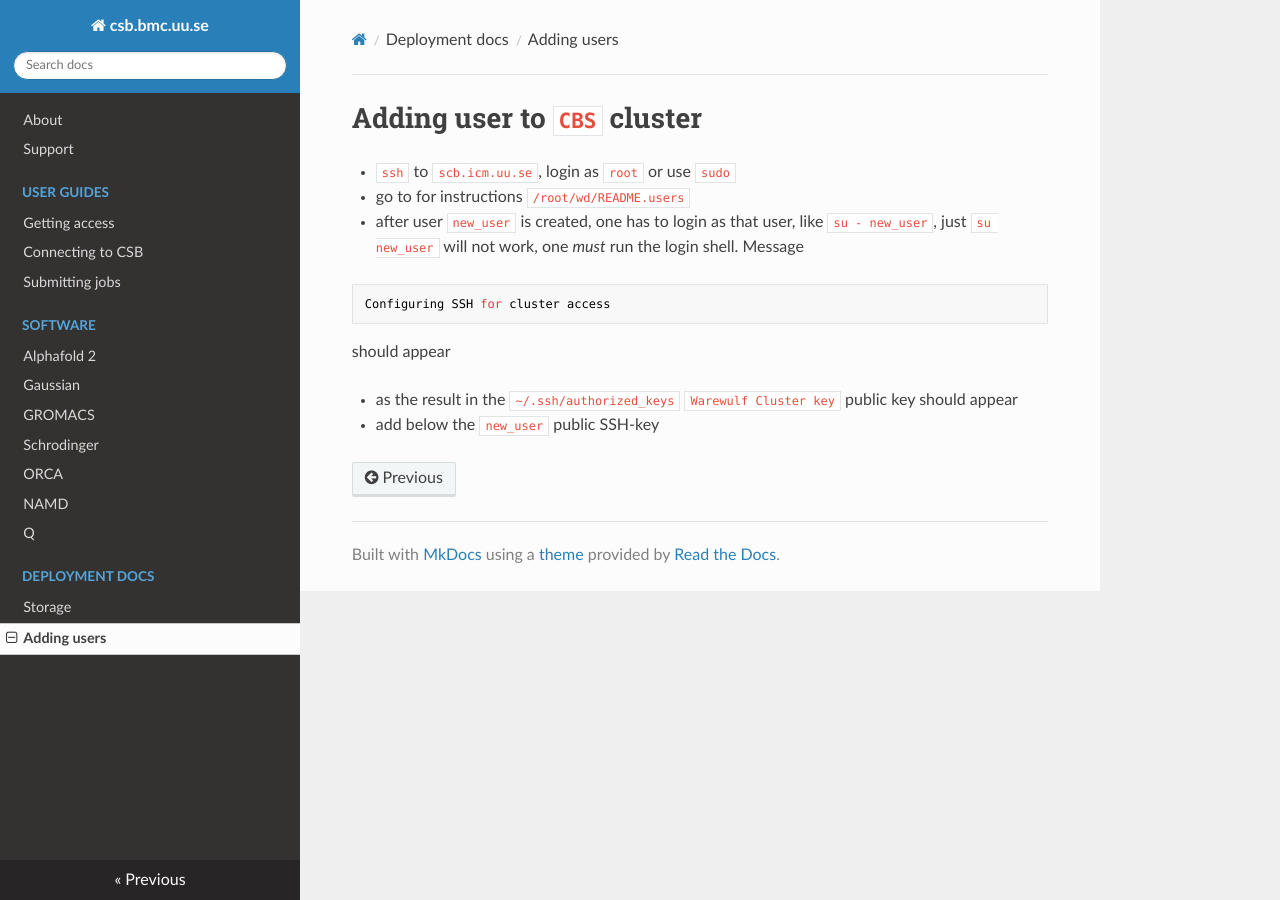
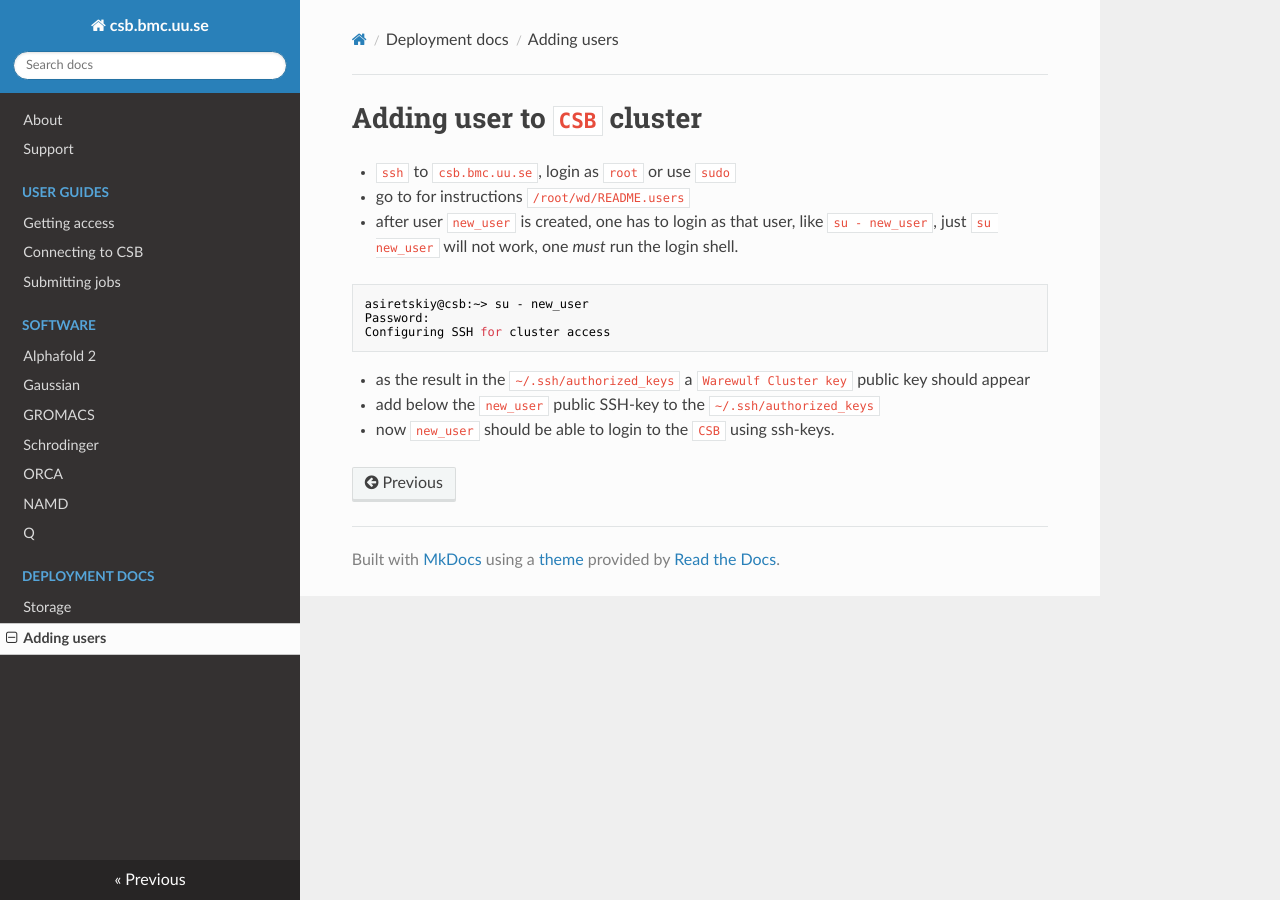
Before and after one commit to raalesir/csb_tech_docs, an MkDocs documentation site: the page built from docs/add_user.md, in a window 1280 px wide. Built offline with MkDocs 1.6.1, drawn with Linux system fonts in a browser that asks for light colours; nearby versions of some CDN libraries.

Commit message:
text edits

````diff
--- a/docs/add_user.md
+++ b/docs/add_user.md
@@ -1,14 +1,16 @@
-# Adding user to `CBS` cluster
+# Adding user to `CSB` cluster
 
-- `ssh` to `scb.icm.uu.se`, login as `root` or use `sudo`
+- `ssh` to `csb.bmc.uu.se`, login as `root` or use `sudo`
 - go to for instructions `/root/wd/README.users`
 - after user `new_user` is created, one has to login as that user, like `su - new_user`,
-just `su new_user` will not work, one _must_ run the login shell. Message
+just `su new_user` will not work, one _must_ run the login shell.
 ```bash
+asiretskiy@csb:~> su - new_user
+Password:
 Configuring SSH for cluster access
 ```
-should appear
 
-- as the result in the `~/.ssh/authorized_keys`  `Warewulf Cluster key`
+- as the result in the `~/.ssh/authorized_keys` a `Warewulf Cluster key`
 public key should appear
-- add below the `new_user` public SSH-key
+- add below the `new_user` public SSH-key to the `~/.ssh/authorized_keys`
+- now `new_user` should be able to login to the `CSB` using ssh-keys.
````
